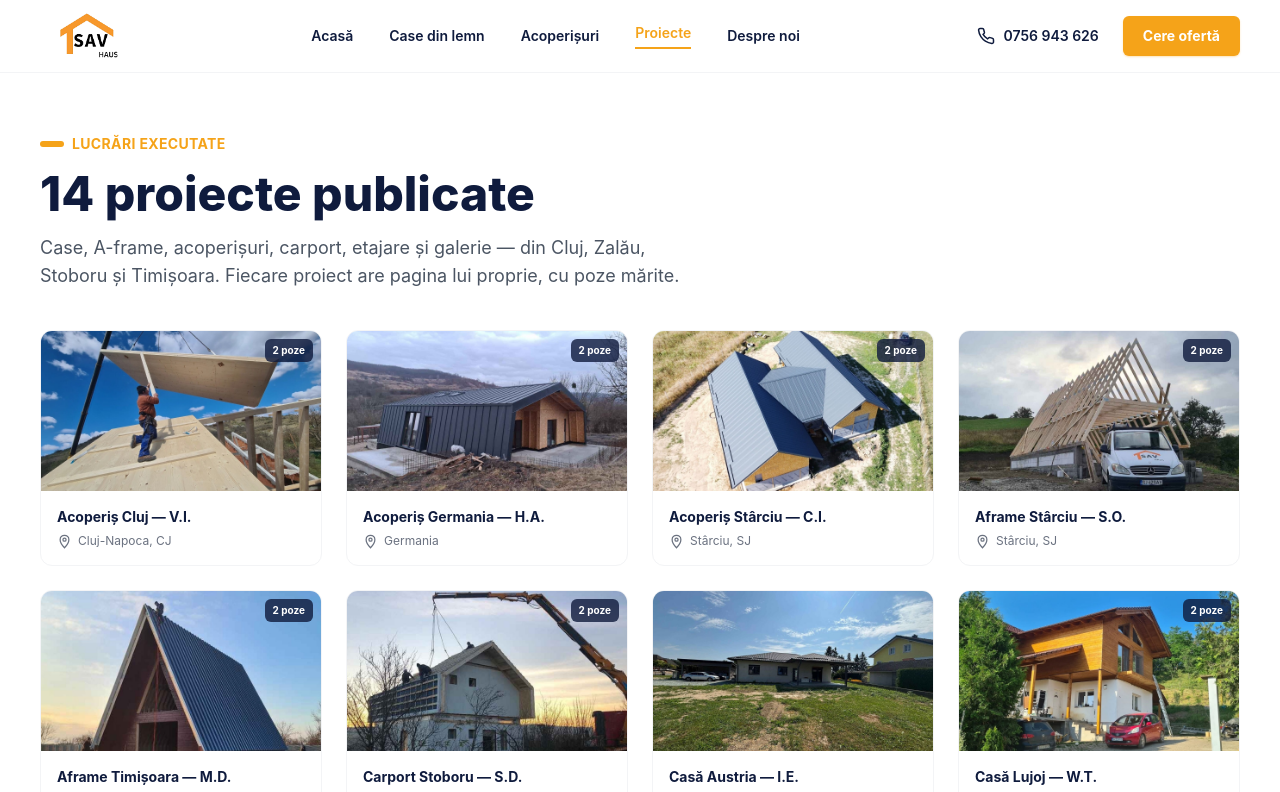
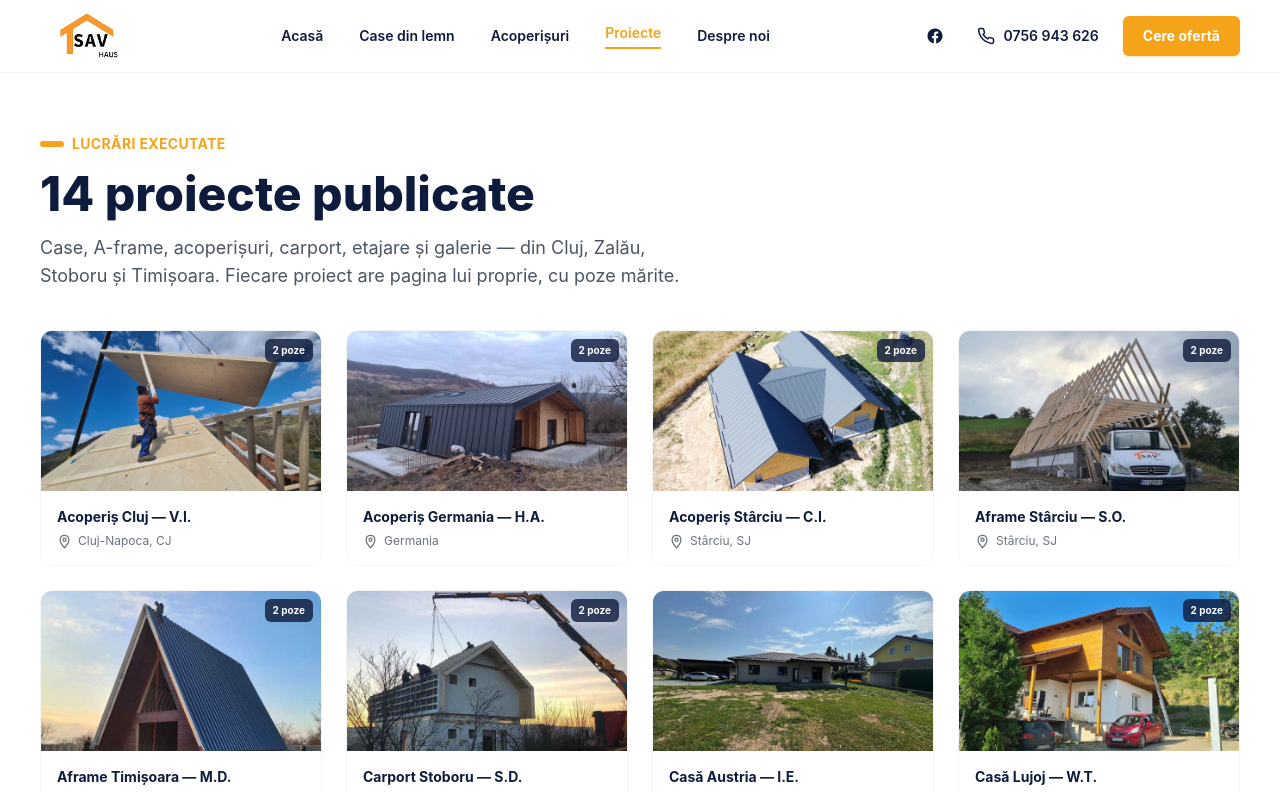
Before and after one commit to ianchisionut-ux/sav-haus, a Next.js app: page /proiecte in a window 1280 px wide. Shown: the top 792 px of the page. Built offline with nearby package versions, Linux system fonts and the light colour scheme.

Commit message:
Adaug link Facebook in navbar

```diff
--- a/components/Header.tsx
+++ b/components/Header.tsx
@@ -4,6 +4,14 @@ import { useState, useEffect } from "react";
 import Image from "next/image";
 import Link from "next/link";
 import { PhoneIcon } from "./Icons";
+
+function FacebookIcon() {
+  return (
+    <svg width="18" height="18" viewBox="0 0 24 24" fill="currentColor">
+      <path d="M22 12.06C22 6.5 17.52 2 12 2S2 6.5 2 12.06c0 5 3.66 9.15 8.44 9.94v-7.03H7.9v-2.91h2.54V9.85c0-2.51 1.49-3.89 3.77-3.89 1.09 0 2.24.2 2.24.2v2.46h-1.26c-1.24 0-1.63.77-1.63 1.56v1.88h2.78l-.44 2.91h-2.34V22c4.78-.79 8.44-4.94 8.44-9.94z" />
+    </svg>
+  );
+}
 
 const navLinks = [
   { label: "Acasă", href: "/" },
@@ -68,6 +76,15 @@ export default function Header({ active = "/" }: { active?: string }) {
         </nav>
 
         <div className="flex items-center gap-3 md:gap-6">
+          <a
+            href="https://www.facebook.com/SavHausSRL"
+            target="_blank"
+            rel="noopener noreferrer"
+            aria-label="Sav Haus pe Facebook"
+            className="hidden h-9 w-9 items-center justify-center rounded-full text-navy transition-colors hover:bg-graybg hover:text-orange lg:flex"
+          >
+            <FacebookIcon />
+          </a>
           <a
             href="tel:0756943626"
             className="hidden items-center gap-2 text-sm font-semibold text-navy lg:flex"
@@ -143,6 +160,15 @@ export default function Header({ active = "/" }: { active?: string }) {
           >
             Cere ofertă
           </Link>
+          <a
+            href="https://www.facebook.com/SavHausSRL"
+            target="_blank"
+            rel="noopener noreferrer"
+            onClick={() => setMenuOpen(false)}
+            className="mt-1 flex items-center gap-2 rounded-md px-3 py-2.5 text-sm font-semibold text-navy hover:bg-graybg"
+          >
+            <FacebookIcon /> Urmărește-ne pe Facebook
+          </a>
         </nav>
       </div>
     </header>
```
